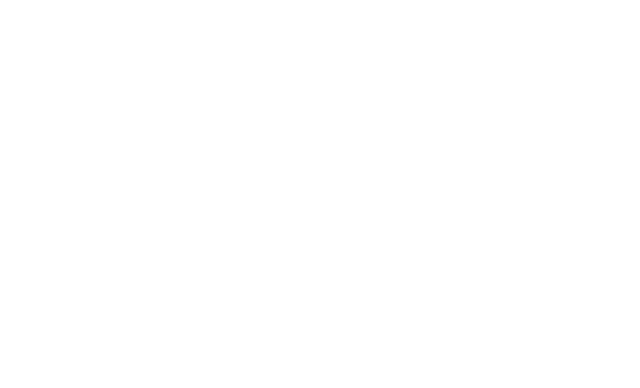
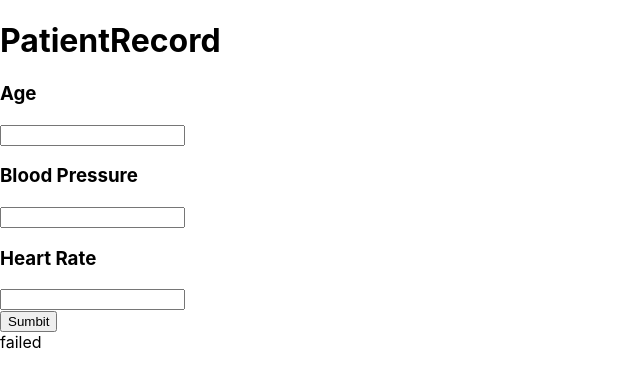
Before and after one commit to bbobohang/CZ3002-Elder-Care, a React (Create React App) app in the folder client/: page /record in a window 1280 px wide. Before the commit this address had no page. Shown: the top 388 px of the page, without its empty margins (0-640 px from the left). Built offline with nearby package versions, Linux system fonts and the light colour scheme; no server answers.

Commit message:
Linked records

```diff
--- a/client/src/App.js
+++ b/client/src/App.js
@@ -4,6 +4,7 @@ import Register from './Auth/Register';
 import Login from './Auth/Login';
 import PrivateRoute from './Routes/PrivateRoute';
 import Home from './Components/Home';
+import PatientRecord from './Components/PatientRecord';
 function App() {
 	return (
 		<BrowserRouter>
@@ -11,6 +12,7 @@ function App() {
 				<Route path='/login' element={<Login />} />
 				<Route path='/register' element={<Register />} />
 				<Route path='home' element={<PrivateRoute component={Home} />} />
+				<Route path='record' element={<PrivateRoute component={PatientRecord} />} />
 			</Routes>
 		</BrowserRouter>
 	);
--- a/client/src/Components/PatientRecord.js
+++ b/client/src/Components/PatientRecord.js
@@ -1,22 +1,47 @@
-import React from 'react';
+import React, { useRef, useState } from 'react';
 
 const PatientRecord = () => {
+	const [record, setRecord] = useState({});
+	const refInput = useRef();
+	const handleClick = async () => {
+		try {
+			const requestOptions = {
+				method: 'POST',
+				headers: { 'Content-Type': 'application/json' },
+				body: JSON.stringify({
+					age: refInput.current[0].value,
+					heart_rate: refInput.current[1].value,
+					blood_pressure: refInput.current[2].value,
+				}),
+			};
+
+			fetch('/api/record/update', requestOptions)
+				.then((response) => response.json())
+				.then((data) => {
+					setRecord(data);
+					console.log(data);
+				});
+		} catch (error) {
+			console.log(error);
+		}
+	};
+
 	return (
 		<>
 			<h1>PatientRecord</h1>
 
 			<form ref={refInput}>
-				<h3>Email</h3>
-				<input type='text' name='Email' />
-				<h3>Name</h3>
-				<input type='text' name='Name' />
-				<h3>Password</h3>
-				<input type='password' name='Password' />
-				<h3>Role</h3>
-				<input type='text' name='Role' />
+				<h3>Age</h3>
+				<input type='text' name='age' />
+				<h3>Blood Pressure</h3>
+				<input type='text' name='bp' />
+				<h3>Heart Rate</h3>
+				<input type='text' name='hr' />
 			</form>
+			<div></div>
 
 			<button onClick={handleClick}>Sumbit</button>
+			{record.acknowledged == true ? <div>Updated</div> : <div>failed</div>}
 		</>
 	);
 };
```
Also changed, not shown: 1 other file (tests, documents, lock files or other folders).
